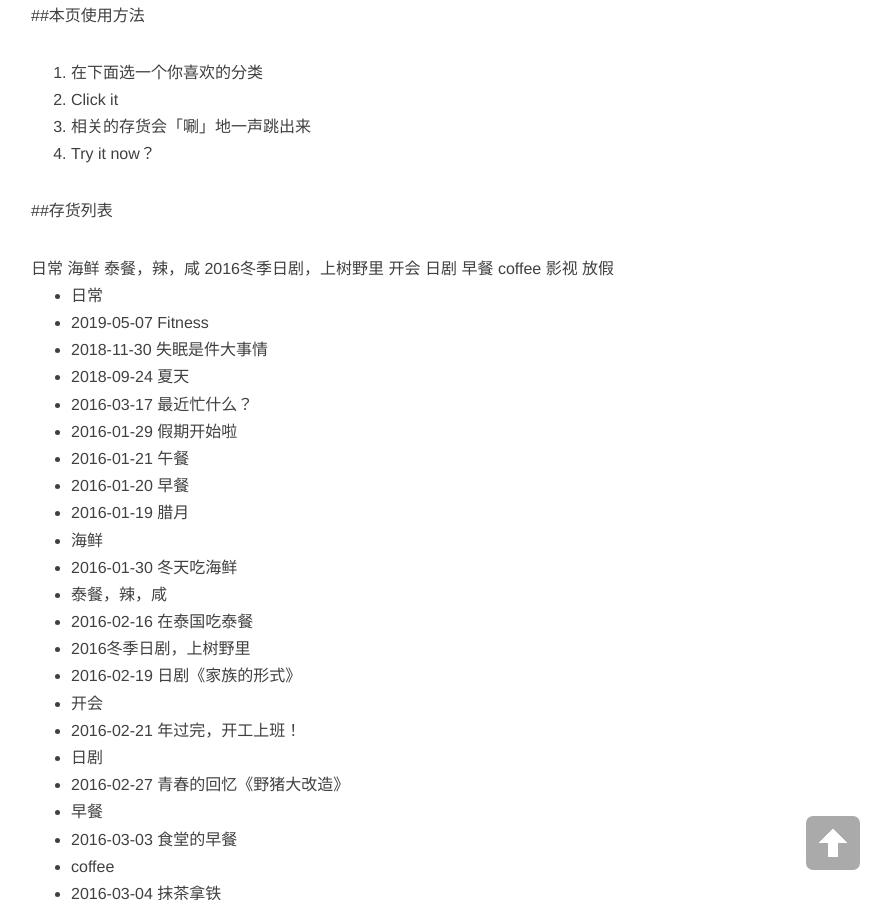
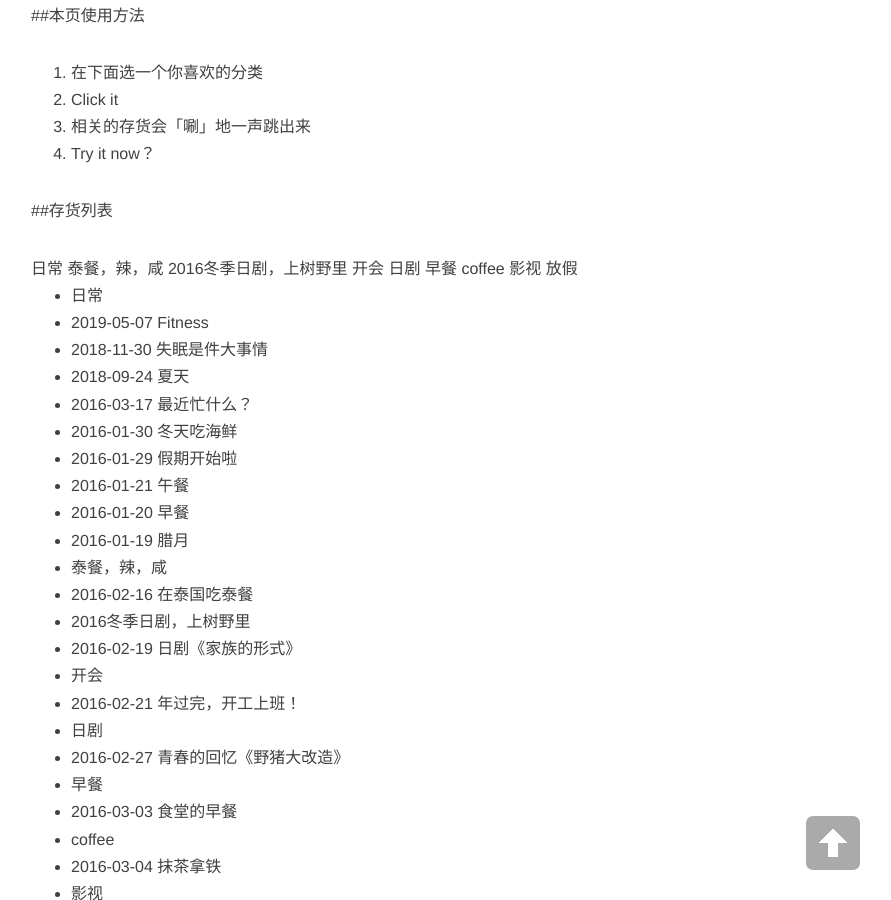
Before and after one commit to bear-kid/bear-kid.github.io, a Jekyll site: the page built from tags.md, in a window 1280 px wide and 900 px high, scrolled down 476 px. Shown: the whole window, without its empty margins (234-1125 px from the left). Built offline with Jekyll 4.4.1, drawn with Linux system fonts in a browser that asks for light colours; nearby versions of some CDN libraries; library files that are not in the unit come from our copies.

Commit message:
Update 2016-01-30-haixian.md

```diff
--- a/_posts/2016-01-30-haixian.md
+++ b/_posts/2016-01-30-haixian.md
@@ -3,7 +3,7 @@ layout: post
 title: 冬天吃海鲜
 date: 2016-01-30
 categories: blog
-tags: [海鲜]
+tags: [日常]
 discription: 冬天吃海鲜，其实并不冷，南方靠海地区，天天吃海鲜，今天吃鳗鱼
 
 ---
```
